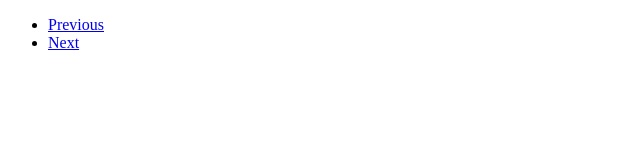
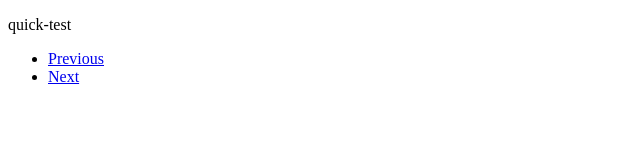
Before and after one commit to stefanogituser/demo-repo, a plain HTML site: page index.html in a window 1280 px wide. Shown: the whole page, without its empty margins (0-640 px from the left). Drawn offline with Linux system fonts and the light colour scheme.

Commit message:
Update index.html

```diff
--- a/index.html
+++ b/index.html
@@ -7,10 +7,14 @@
     <title>Document</title>
 </head>
 <body>
+    <p>
+        quick-test
+    </p>
     <div id ="links">
         <ul>
         <li><a href="#">Previous</a></li>
         <li><a href="#">Next</a></li>
+
 
         </ul>
 
```
